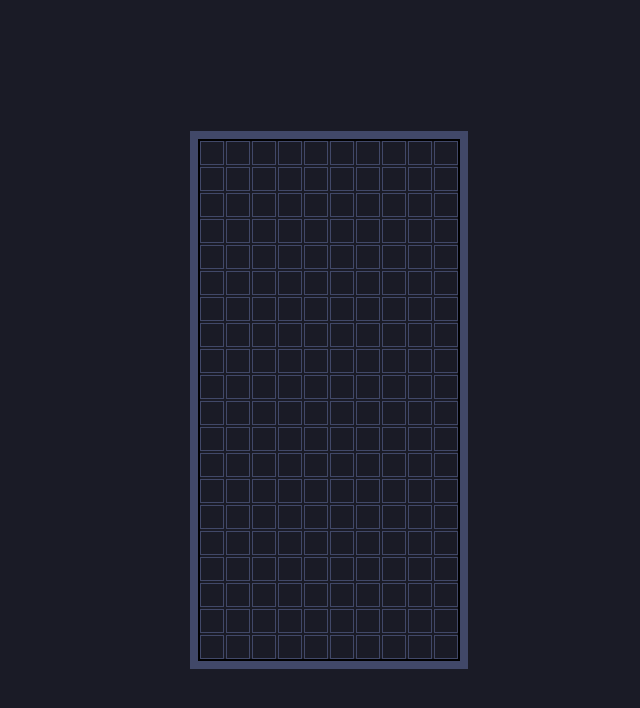
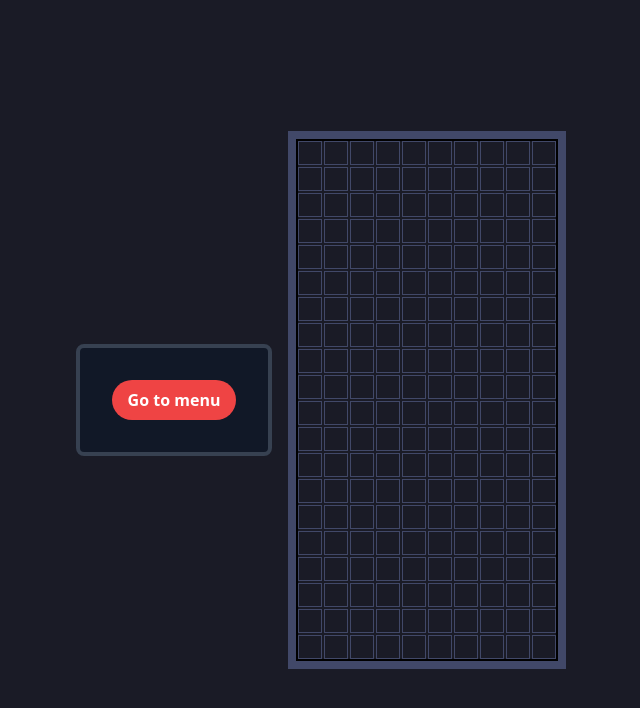
Before and after one commit to Claken/red-tetris, a React (Vite) app in the folder my-app/: page /1/1 in a window 1280 px wide. Shown: the top 708 px of the page, without its empty margins (311-951 px from the left). Built offline with nearby package versions, Linux system fonts and the light colour scheme.

Commit message:
button go back added but need to do list of rooms

```diff
--- a/my-app/src/components/GamePage.tsx
+++ b/my-app/src/components/GamePage.tsx
@@ -163,11 +163,14 @@ function GamePage() {
 		<div className="bg-[#1a1b26] h-screen">
 			<div className="flex items-center justify-center h-screen">
 				<div className="mr-4">
-					{/* <div className="p-8 bg-gray-900 border-4 border-gray-700 rounded-lg">
+					<div className="p-8 bg-gray-900 border-4 border-gray-700 rounded-lg">
 						<div className="flex flex-col items-center space-y-4">
+							<div className="text-center">
+								<button className="bg-red-500 hover:bg-red-700 active:bg-red-500 text-white font-bold py-2 px-4 rounded-full w-fit" onClick={goBackToHome}>Go to menu</button>
+							</div>
 
 						</div>
-					</div> */}
+					</div>
 				</div>
 				<div className="border-8 border-[#414868]">
 					<div className="border-2 border-black">
```
